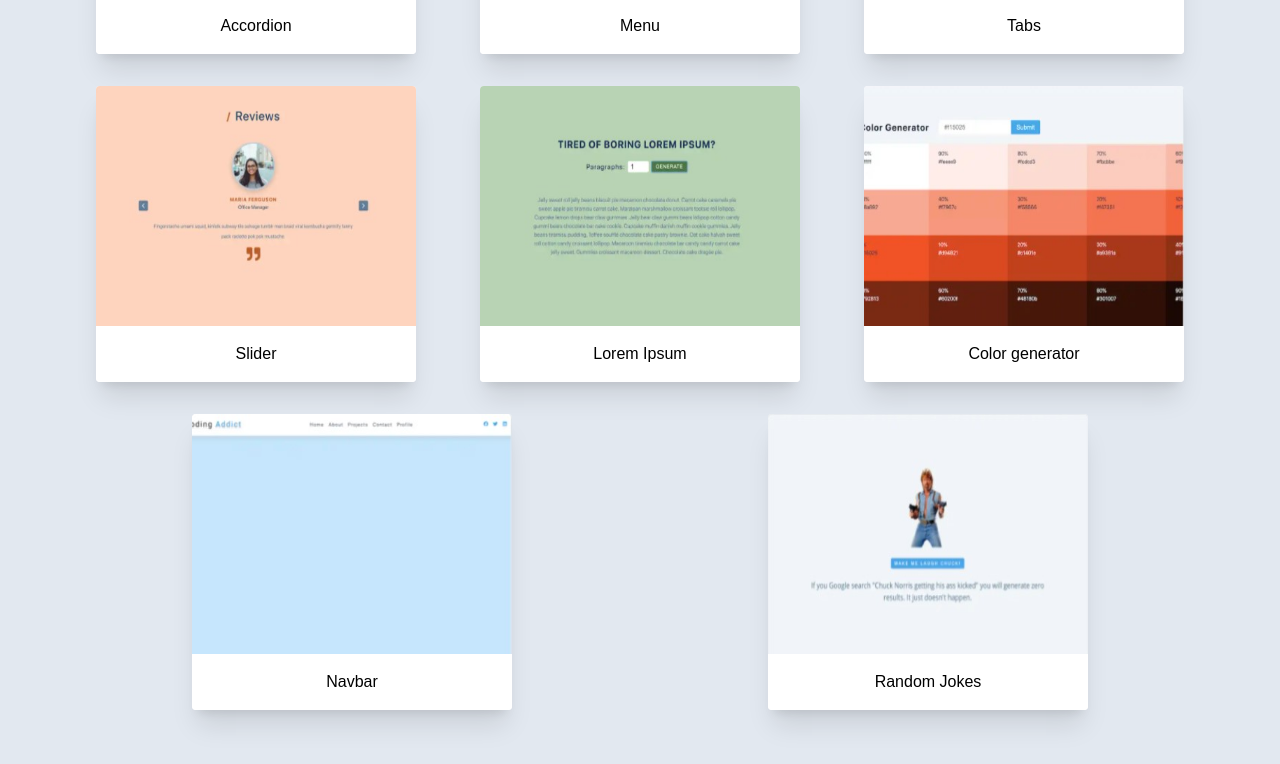
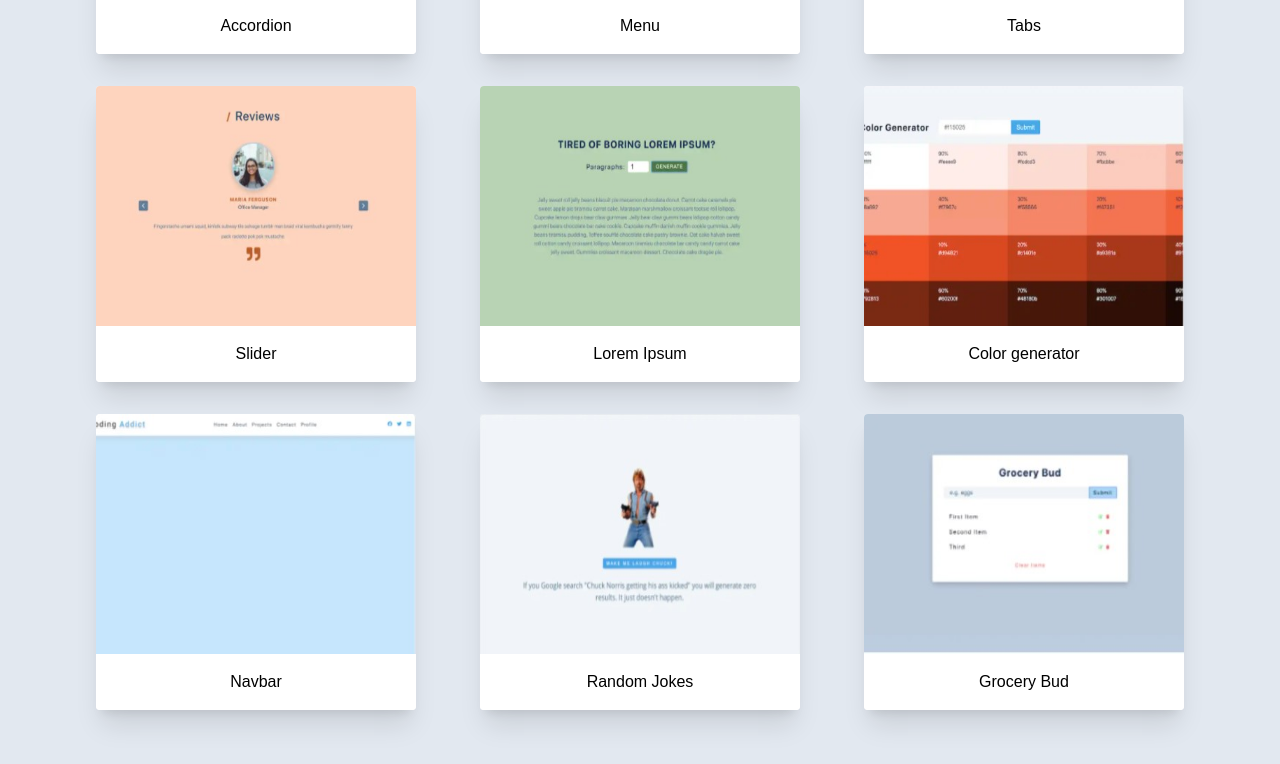
Before and after one commit to evtimlyonov/Projects, a React (Create React App) app: page / in a window 1280 px wide. Shown: the part 1302-2066 px from the top of the page. Built offline with nearby package versions, Linux system fonts and the light colour scheme.

Commit message:
Grocery added

```diff
--- a/src/components/BasicProjects.tsx
+++ b/src/components/BasicProjects.tsx
@@ -65,6 +65,12 @@ const data = [
     img: './images/11.jpg',
     link: 'https://demo-random-jokes-project.netlify.app/',
   },
+  {
+    id: 12,
+    name: 'Grocery Bud',
+    img: './images/12.jpg',
+    link: 'https://demo-grocery-bud-project.netlify.app/',
+  },
 ];
 
 export const BasicProjects = () => {
```
Also changed, not shown: public/images/12.jpg (added).
